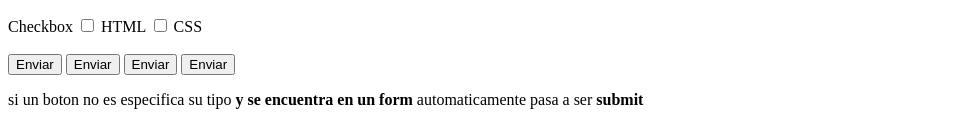
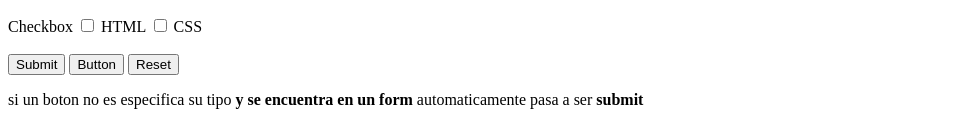
Before and after one commit to Galarios/Formularios, a plain HTML site: page index.html in a window 1280 px wide. Shown: the part 740-862 px from the top of the page, without its empty margins (0-969 px from the left). Drawn offline with Linux system fonts and the light colour scheme.

Commit message:
cambie nombre de los botones

```diff
--- a/index.html
+++ b/index.html
@@ -88,10 +88,10 @@
       <input type="checkbox" id="Checkbox">
       <span>CSS</span>
       <br></br>
-      <button>Enviar</button>
-      <button type="submit">Enviar</button>
-      <button type="button">Enviar</button>
-      <button type="reset">Enviar</button>
+
+      <button type="Submit">Submit</button>
+      <button type="Button">Button</button>
+      <button type="Reset">Reset</button>
 
       <p>si un boton no es especifica su tipo <b> y se encuentra en un form</b> automaticamente pasa a ser <b>submit</b></p>
     </form>
```
